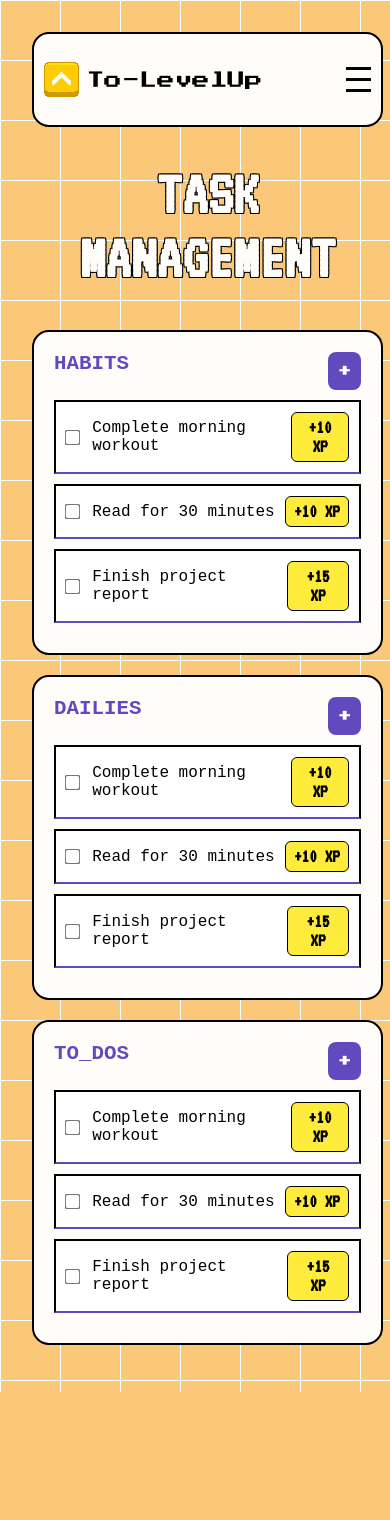
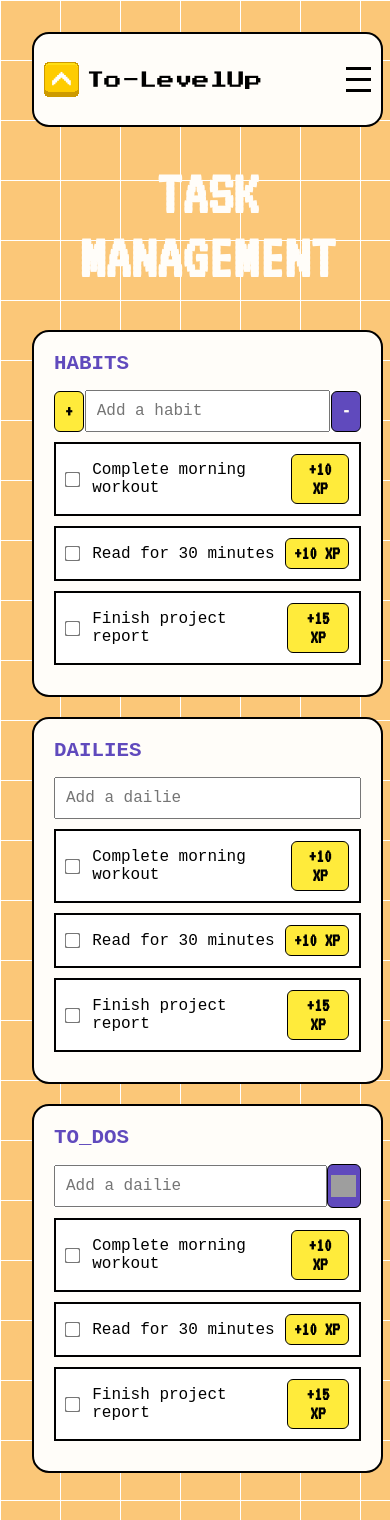
Before and after one commit to ameenaalbanna/to-levelup, a React (Create React App) app: page /tasks in a window 390 px wide. Before the commit the page ends 1392 px from the top, so only its background shows below. Built offline with nearby package versions, Linux system fonts and the light colour scheme; grey boxes are pictures that could not be loaded.

Commit message:
Improved responsiveness for task page

```diff
--- a/public/assets/css/style.css
+++ b/public/assets/css/style.css
@@ -237,13 +237,25 @@ nav ul {
 
 
 /* Layout */
-.dashboard {
+.dashboard,
+.task-container {
   display: flex;
-  gap: 20px;
   flex-wrap: wrap;
-  justify-content: center;
   width: 90vw;
   margin: auto;
+}
+
+.dashboard {
+  gap: 20px;
+  justify-content: center;
+}
+
+.task-container {
+  justify-content: space-between;
+}
+
+.task-container .card {
+  width: 31%;
 }
 
 .left,
@@ -282,18 +294,19 @@ h2 {
   margin-bottom: 15px;
   padding-bottom: 5px;
   color: var(--color-surface);
-  text-shadow:
+  /* text-shadow:
       -1px -1px 0 black,
       1px -1px 0 black,
       -1px  1px 0 black,
-      1px  1px 0 black;
+      1px  1px 0 black; */
 }
 
 h2:hover {
   cursor: default;
 }
 
-.left .card h2, .right .card h2 {
+.left .card h2,
+.right .card h2 {
   font-family: var(--font-head);
   font-size: 1.8rem;
   text-align: left;
@@ -306,7 +319,6 @@ h2:hover {
 
 
 h3 {
-  display: inline;
   color: var(--color-primary);
   font-size: 1.3rem;
   margin-bottom: 15px;
@@ -408,7 +420,6 @@ h3 {
 }
 
 .task-list li {
-  border-bottom: 2px solid var(--color-primary);
   background: white;
   padding: 10px;
   margin-bottom: 10px;
@@ -441,10 +452,73 @@ h3 {
   margin: 15px 0;
 }
 
-.section-title {
+.add-task {
   display: flex;
   justify-content: space-between;
   margin-bottom: 10px;
+  border: none;
+  align-items: center;
+  background: white;
+  width: 100%
+}
+
+.habit-input, .dailie-input, .todo-input {
+  padding: 10px;
+  font-family: var(--font-body);
+  font-size: 1rem;
+}
+
+.habit-input {
+  width: 80%;
+}
+
+.dailie-input {
+  width: 100%;
+}
+
+.todo-input {
+  width: 90%;
+}
+
+.datepicker-toggle {
+  display: inline-block;
+  position: relative;
+  width: 35px;
+  height: 44px;
+}
+.datepicker-toggle-button {
+  position: absolute;
+  left: 0;
+  top: 0;
+  width: 100%;
+  height: 100%;
+  cursor: pointer;
+  display: flex;
+  justify-content: center;
+}
+
+.datepicker-input {
+  position: absolute;
+  left: 0;
+  top: 0;
+  width: 100%;
+  height: 100%;
+  opacity: 0;
+  cursor: pointer;
+  box-sizing: border-box;
+}
+
+.datepicker-input::-webkit-calendar-picker-indicator {
+  position: absolute;
+  width: 100%;
+  height: 100%;
+  margin: 0;
+  padding: 0;
+  cursor: pointer;
+}
+
+.datepicker-toggle-button img {
+  width: 25px;
 }
 
 .task-item {
@@ -463,6 +537,7 @@ h3 {
   gap: 10px;
 }
 
+
 .xp-btn {
   background: var(--color-accent);
   padding: 5px 8px;
@@ -474,6 +549,16 @@ h3 {
   margin-left: auto;
 }
 
+.add-task .xp-btn {
+  margin-left: 0;
+  margin-right: auto;
+  padding: 10px;
+}
+
+.add-task .btn {
+  padding: 10px;
+}
+
 /* coins Section */
 .coins {
   font-size: 1.5rem;
@@ -483,14 +568,24 @@ h3 {
 }
 
 .btn {
-  background: var(--color-primary);
+  /* background: var(--color-primary);
   color: white;
   font-weight: bold;
   padding: 10px;
   border: none;
   border-radius: 8px;
   font-family: var(--font-logo);
-  cursor: pointer;
+  cursor: pointer; */
+
+  background: var(--color-primary);
+  padding: 5px 8px;
+  font-weight: bold;
+  font-size: 1.2rem;
+  border: 1px solid var(--color-text);
+  font-family: var(--font-head);
+  border-radius: 6px;
+  margin-left: auto;
+  color: var(--color-surface);
 }
 
 .badges div {
@@ -569,4 +664,38 @@ h3 {
   nav {
     justify-content: space-between;
   }
+
+  .task-container {
+  gap: 20px;
+  justify-content: center;
 }
+
+.task-container .card{
+  width: 90%;
+  flex: 0 0 100%;
+}
+
+}
+
+@media (max-width: 1000px) {
+  .task-container {
+    gap: 20px;
+    justify-content: center;
+  }
+
+  .task-container .card {
+    width:90%;
+
+  }
+}
+
+@media only screen and (min-width: 1000px) and (max-width: 1400px){
+  .task-container {
+    gap: 20px;
+    justify-content: center;
+  }
+
+  .task-container .card {
+    flex: 0 0 48%;
+  }
+}
--- a/public/index.html
+++ b/public/index.html
@@ -13,6 +13,12 @@
   <link rel="stylesheet" href="assets/css/style.css" />
   <link href="https://cdn.jsdelivr.net/npm/remixicon@4.5.0/fonts/remixicon.css" rel="stylesheet" />
   <link rel="stylesheet" href="https://unpkg.com/boxicons@latest/css/boxicons.min.css">
+  <link
+  rel="stylesheet"
+  href="https://cdn.jsdelivr.net/npm/@fortawesome/fontawesome-free@6.5.0/css/all.min.css"
+  integrity="sha384-+FVCh6k7Ko/6C7kZKzF+HXE6NqxzxkB7ThfYwxj0k+SY8MCm7l+p+1P8eh1a7Hok"
+  crossorigin="anonymous"
+/>
 
   <!-- Google Fonts (Pixel-style font optional) -->
   <link href="https://fonts.googleapis.com/css2?family=Inter:wght@400;700&family=Press+Start+2P&family=VT323&display=swap" rel="stylesheet">
--- a/src/Tasks/Task.jsx
+++ b/src/Tasks/Task.jsx
@@ -4,16 +4,17 @@ function Task() {
     return (
         <div>
             <div className='task-view'>
-                <div className="dashboard">
+                <div className="task-container">
                     <div style={{ width: "100%", marginTop: "20px" }}>
                         <h2>TASK MANAGEMENT</h2>
                     </div>
 
                     <div className="card habits">
-                        <div className='section-title'>
-                            <h3>HABITS</h3>
-                            <button className="btn">+</button>
-                        </div>
+
+                        <h3>HABITS</h3>
+                        <label className="add-task"><button className="xp-btn">+</button><input type='text' className='habit-input' placeholder='Add a habit' /><button className="btn">-</button></label>
+
+
                         <ul className="task-list">
                             <li className="task-item"><label><input type="checkbox" />Complete morning workout</label><button className="xp-btn">+10 XP</button></li>
                             <li className="task-item"><label><input type="checkbox" />Read for 30 minutes</label><button className="xp-btn">+10 XP</button></li>
@@ -24,7 +25,7 @@ function Task() {
                     <div className="card dailies">
                         <div className='section-title'>
                             <h3>DAILIES</h3>
-                            <button className="btn">+</button>
+                            <label className="add-task" style={{ width: "100%" }}><input type='text' className='dailie-input' placeholder='Add a dailie' /></label>
                         </div>
                         <ul className="task-list">
                             <li className="task-item"><label><input type="checkbox" />Complete morning workout</label><button className="xp-btn">+10 XP</button></li>
@@ -36,7 +37,14 @@ function Task() {
                     <div className="card to-dos">
                         <div className='section-title'>
                             <h3>TO_DOS</h3>
-                            <button className="btn">+</button>
+                            <label className="add-task" style={{ width: "100%" }}><input type='text' className='todo-input' placeholder='Add a dailie' />
+                                <span className="datepicker-toggle">
+                                    <span className="datepicker-toggle-button btn">
+                                        <img src='assets/images/calendar.svg' />
+                                    </span>
+                                    <input type="date" className="datepicker-input" />
+                                </span>
+                            </label>
                         </div>
                         <ul className="task-list">
                             <li className="task-item"><label><input type="checkbox" />Complete morning workout</label><button className="xp-btn">+10 XP</button></li>
```
